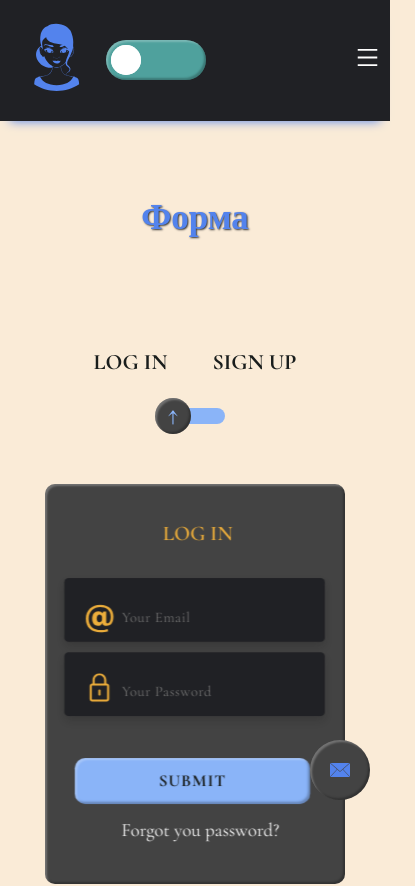
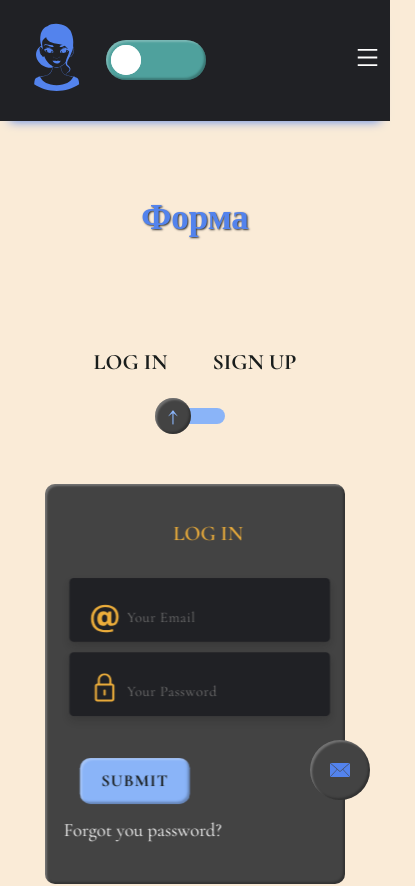
Before and after one commit to dimatany/ReactLess, a React (Create React App) app: page /login in a window 390 px wide. Shown: the top 886 px of the page, 415 px wide, since content can reach past the window. Built offline with nearby package versions, Linux system fonts and the light colour scheme.

Commit message:
fixed a couple of CSS rules

```diff
--- a/src/Сomponents/FormAuthorization/FormAuthorization.module.css
+++ b/src/Сomponents/FormAuthorization/FormAuthorization.module.css
@@ -3,6 +3,22 @@
   width: 440px;
   margin: 0 auto;
   box-sizing: border-box;
+}
+.section h6 {
+  margin-bottom: 30px;
+}
+.section h6 span {
+  padding: 0 20px;
+  text-transform: uppercase;
+  font-weight: 700;
+  font-size: 22px;
+  transition: all 1s ease;
+}
+.section h6 span:first-child:hover {
+  color: #edae3b;
+}
+.section h6 span:last-child:hover {
+  color: #4fa19d;
 }
 
 a {
@@ -44,24 +60,6 @@ h4 {
 .singUp {
   margin-top: 30px;
   margin-bottom: 30px;
-  color: #4fa19d;
-}
-
-h6 {
-  margin-bottom: 30px;
-}
-
-h6 span {
-  padding: 0 20px;
-  text-transform: uppercase;
-  font-weight: 700;
-  font-size: 22px;
-  transition: all 1s ease;
-}
-h6 span:first-child:hover {
-  color: #edae3b;
-}
-h6 span:last-child:hover {
   color: #4fa19d;
 }
 
@@ -272,14 +270,17 @@ h6 span:last-child:hover {
     width: 300px;
     margin: 0 auto;
   }
+  .centerWrap {
+    left: 5px;
+  }
+  .centerWrapBlock {
+    width: 180px;
+  }
   .frontSubmit {
     margin-right: 75px;
   }
   .backSubmit {
     margin-right: 75px;
-  }
-  h4 {
-    margin-left: -65px;
   }
   .wrapLink {
     margin-left: -60px;
--- a/src/Сomponents/FormAuthorization/FormAuthorization.module.scss
+++ b/src/Сomponents/FormAuthorization/FormAuthorization.module.scss
@@ -15,6 +15,22 @@ $lime-green: #4fa19d;
   width: 440px;
   margin: 0 auto;
   box-sizing: border-box;
+  h6 {
+    margin-bottom: 30px;
+    span {
+      padding: 0 20px;
+      text-transform: uppercase;
+      font-weight: 700;
+      font-size: 22px;
+      transition: all 1s ease;
+      &:first-child:hover {
+        color: $bright-orange;
+      }
+      &:last-child:hover {
+        color: $lime-green;
+      }
+    }
+  }
 }
 a {
   cursor: pointer;
@@ -52,22 +68,7 @@ h4 {
   margin-bottom: 30px;
   color: $lime-green;
 }
-h6 {
-  margin-bottom: 30px;
-}
-h6 span {
-  padding: 0 20px;
-  text-transform: uppercase;
-  font-weight: 700;
-  font-size: 22px;
-  transition: all 1s ease;
-  &:first-child:hover {
-    color: $bright-orange;
-  }
-  &:last-child:hover {
-    color: $lime-green;
-  }
-}
+
 
 [type="checkbox"]:checked,
 [type="checkbox"]:not(:checked){
@@ -255,6 +256,12 @@ h6 span {
     width: 300px;
     margin: 0 auto;
   }
+  .centerWrap{
+    left: 5px;
+  }
+  .centerWrapBlock {
+    width: 180px;
+  }
   .frontSubmit {
     margin-right: 75px;
   }
@@ -262,7 +269,7 @@ h6 span {
     margin-right: 75px;
   }
   h4 {
-    margin-left: -65px;
+    //margin-left: -65px;
   }
   .wrapLink {
     margin-left: -60px;
```
Also changed, not shown: 1 other file (tests, documents, lock files or other folders).
